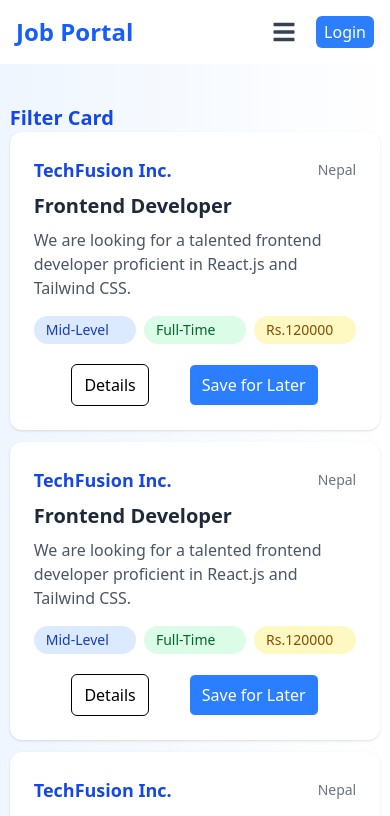
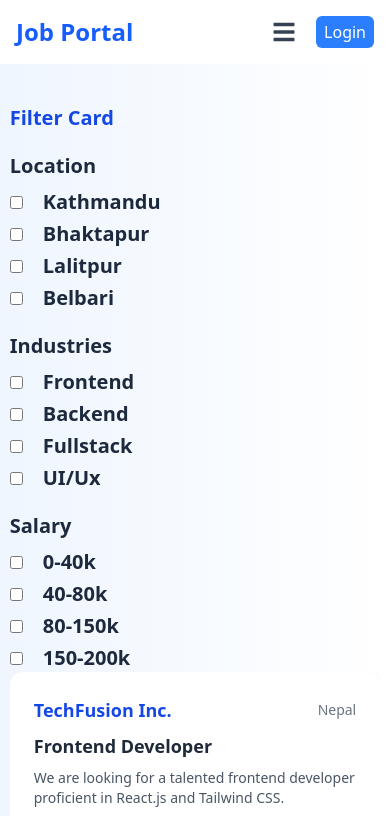
Before and after one commit to iamaayush-git/Job-Portal, a React (Vite) app in the folder frontend/: page /jobs in a window 390 px wide. Shown: the top 816 px of the page. Built offline with nearby package versions, Linux system fonts and the light colour scheme.

Commit message:
making profile page

```diff
--- /dev/null
+++ b/frontend/redux/slices/authSlice.js
@@ -0,0 +1,16 @@
+import { createSlice } from "@reduxjs/toolkit";
+
+const authSlice = createSlice({
+  name: "auth",
+  initialState: {
+    user: null,
+  },
+  reducers: {
+    setUser: (state, action) => {
+      state.user = action.payload;
+    }
+  }
+})
+
+export const { setUser } = authSlice.actions;
+export default authSlice.reducer;
--- a/frontend/redux/store.js
+++ b/frontend/redux/store.js
@@ -1,9 +1,11 @@
 import { configureStore } from "@reduxjs/toolkit"
 import loadingSlice from "../redux/slices/loadingSlice.js"
+import authSlice from "../redux/slices/authSlice.js"
 
 const store = configureStore({
   reducer: {
-    loading: loadingSlice
+    loading: loadingSlice,
+    auth: authSlice
   }
 })
 
--- a/frontend/src/App.jsx
+++ b/frontend/src/App.jsx
@@ -5,6 +5,8 @@ import Home from './pages/Home.jsx'
 import Login from "./pages/Login.jsx"
 import Signup from './pages/Signup.jsx'
 import Jobs from './pages/Jobs.jsx'
+import Browse from './pages/Browse.jsx'
+import Profile from './pages/Profile.jsx'
 
 
 const App = () => {
@@ -15,6 +17,8 @@ const App = () => {
         <Routes>
           <Route path='/' element={<Home />} />
           <Route path='/jobs' element={<Jobs />} />
+          <Route path='/services' element={<Browse />} />
+          <Route path='/profile' element={<Profile />} />
           <Route path='/login' element={<Login />} />
           <Route path='/signup' element={<Signup />} />
         </Routes>
--- a/frontend/src/components/JobCard.jsx
+++ b/frontend/src/components/JobCard.jsx
@@ -20,24 +20,24 @@ const JobCard = () => {
         <span className="text-sm text-gray-500">{jobs.country}</span>
       </div>
 
-      <h2 className="text-xl font-bold text-gray-800 mb-2">{jobs.title}</h2>
+      <h2 className="text-lg md:text-xl font-bold text-gray-800 mb-2">{jobs.title}</h2>
 
-      <p className="text-gray-600 mb-4">{jobs.description}</p>
+      <p className="text-sm text-gray-600 mb-4">{jobs.description}</p>
 
       <div className="grid grid-cols-3 gap-2">
-        <span className="px-3 py-1 text-sm bg-blue-100 text-blue-800 rounded-full">
+        <span className="flex items-center justify-center px-2 py-1 text-sm bg-blue-100 text-blue-800 rounded-full">
           {jobs.position}
         </span>
-        <span className="px-3 py-1 text-sm bg-green-100 text-green-800 rounded-full">
+        <span className="flex items-center justify-center px-2 py-1 text-sm bg-green-100 text-green-800 rounded-full">
           {jobs.type}
         </span>
-        <span className="px-3 py-1 text-sm bg-yellow-100 text-yellow-800 rounded-full">
+        <span className="flex items-center justify-center px-2 py-1 text-sm bg-yellow-100 text-yellow-800 rounded-full">
           {jobs.salary}
         </span>
       </div>
       <div className='flex items-center justify-center gap-10 mt-5'>
-        <button className='border cursor-pointer px-3 py-2 rounded-md hover:bg-blue-500 hover:text-white duration-150 '>Details</button>
-        <button className='border cursor-pointer px-3 py-2 rounded-md bg-blue-500 text-white hover:bg-blue-700 duration-150 '>Save for Later</button>
+        <button className='border cursor-pointer px-2 py-1 md:px-3 md:py-2 rounded-md hover:bg-blue-500 hover:text-white duration-150 '>Details</button>
+        <button className='border cursor-pointer px-2 py-1 md:px-3 md:py-2 rounded-md bg-blue-500 text-white hover:bg-blue-700 duration-150 '>Save for Later</button>
       </div>
     </div>
   )
--- a/frontend/src/components/LatestJobCard.jsx
+++ b/frontend/src/components/LatestJobCard.jsx
@@ -1,4 +1,3 @@
-// src/components/JobCard.jsx
 import React from 'react';
 
 const LatestJobCard = ({
--- /dev/null
+++ b/frontend/src/pages/Browse.jsx
@@ -0,0 +1,18 @@
+import React from 'react'
+import JobCard from '../components/JobCard';
+
+const Browse = () => {
+  const jobs = [1, 2, 3, 4, 5];
+  return (
+    <div className='w-[90vw] mx-auto py-10'>
+      <p className='font-semibold text-2xl text-slate-800'>Search Results ({jobs.length})</p>
+      <div className='mt-5 grid grid-cols-1 md:grid-cols-3 space-y-5'>
+        {jobs.map(() => {
+          return <JobCard />
+        })}
+      </div>
+    </div>
+  )
+}
+
+export default Browse
--- a/frontend/src/pages/Jobs.jsx
+++ b/frontend/src/pages/Jobs.jsx
@@ -1,17 +1,49 @@
-import React from 'react'
+import React, { useState } from 'react'
 import JobCard from '../components/JobCard'
 
 const Jobs = () => {
   const jobs = [1, 2, 2, 2, 2, 2, 2, 2, 2];
+  const jobFilter = [
+    {
+      name: "Location",
+      items: ["Kathmandu", "Bhaktapur", "Lalitpur", "Belbari"],
+    },
+    {
+      name: "Industries",
+      items: ["Frontend", "Backend", "Fullstack", "UI/Ux"]
+    },
+    {
+      name: "Salary",
+      items: ["0-40k", "40-80k", "80-150k", "150-200k"]
+    }
+  ]
+
+  const [filterDetails, setFilterDetails] = useState([])
 
   return (
     <div className="w-[95vw] mx-auto  pt-10 md:flex md:justify-center flex-col md:flex-row">
-      <div className='flex-1 text-xl font-bold text-blue-700'>Filter Card</div>
-      <div className='md:flex-7 grid md:grid-cols-3 space-y-3'>
-        {jobs.map(() => {
-          return <JobCard />
+      <div className='flex-1 text-xl font-bold text-blue-700'>
+        <p>Filter Card</p>
+        <div className='mt-5'>
+          {jobFilter.map((item, index) => {
+            return <div className='mt-5' key={index}>
+              <p className='text-slate-800'>{item.name}</p>
+              <div className='mt-2 space-y-1'>
+                {item.items.map((item, index) => {
+                  return <div className='flex items-center gap-5' key={index}>
+                    <input onChange={(e) => setFilterDetails((prev) => ([...prev, e.target.value]))} className='cursor-pointer' type="checkbox" name={item.name} value={item} id={item} />
+                    <p className='text-slate-800 font-semibold' >{item}</p>
+                  </div>
+                })}
+              </div>
+            </div>
+          })}
+        </div>
+      </div>
+      <div className='overflow-y-scroll h-[90vh] md:flex-7 grid md:grid-cols-3 space-y-3'>
+        {jobs.map((item, index) => {
+          return <JobCard key={index} />
         })}
-
 
       </div>
     </div>
--- a/frontend/src/pages/Login.jsx
+++ b/frontend/src/pages/Login.jsx
@@ -5,6 +5,7 @@ import { useDispatch, useSelector } from 'react-redux';
 import { Link, useNavigate } from 'react-router-dom';
 import { toast } from 'react-toastify';
 import { setLoading } from '../../redux/slices/loadingSlice';
+import { setUser } from "../../redux/slices/authSlice"
 
 const Login = () => {
   const navigate = useNavigate()
@@ -34,6 +35,7 @@ const Login = () => {
       if (response.data.success === true) {
         toast.success(response.data.message);
         dispatch(setLoading(false))
+        dispatch(setUser(response.data.user))
         navigate('/')
       }
 
--- /dev/null
+++ b/frontend/src/pages/Profile.jsx
@@ -0,0 +1,57 @@
+// src/components/ProfilePage.jsx
+import React from 'react';
+import { useSelector } from 'react-redux';
+
+const Profile = () => {
+  // const user = {
+  //   name: 'John Doe',
+  //   email: 'johndoe@example.com',
+  //   phone: '+977-9876543210',
+  //   country: 'Nepal',
+  //   about: 'Passionate web developer with expertise in React.js and Node.js. Always eager to learn new technologies.',
+  //   image: 'https://via.placeholder.com/150', // Replace with actual image URL or local asset
+  // };
+
+  const { user } = useSelector(state => state.auth);
+
+  return (
+    <div className="min-h-screen bg-gray-100 py-10 px-4 flex justify-center">
+      <div className="bg-white shadow-lg rounded-lg max-w-md w-full p-6 sm:p-8">
+        <div className="flex flex-col items-center">
+          <img
+            src={"https://static.vecteezy.com/system/resources/previews/020/765/399/non_2x/default-profile-account-unknown-icon-black-silhouette-free-vector.jpg"}
+            alt="Profile"
+            className="w-24 h-24 rounded-full object-cover border-4 border-blue-500 shadow mb-4"
+          />
+          <h2 className="text-xl font-semibold text-gray-800">{user?.fullname ? user?.fullname : "please add your fullname"}</h2>
+          <p className="text-gray-500">{user?.email ? user.email : "please add your email"}</p>
+        </div>
+
+        <div className="mt-6 space-y-4">
+          <div>
+            <label className="text-gray-600 font-medium">Phone:</label>
+            <p className="text-gray-800">{user?.phoneNumber ? user.phoneNumber : "please add your phone number"}</p>
+          </div>
+
+          <div>
+            <label className="text-gray-600 font-medium">Role:</label>
+            <p className="text-gray-800">{user?.role ? user.role : "please add your role"}</p>
+          </div>
+
+          <div>
+            <label className="text-gray-600 font-medium">About:</label>
+            <p className="text-gray-700">{user?.about ? user.about : "please add your details."}</p>
+          </div>
+        </div>
+
+        <div className="mt-6 text-center">
+          <button className="bg-blue-600 text-white px-5 py-2 rounded hover:bg-blue-700 transition">
+            Edit Profile
+          </button>
+        </div>
+      </div>
+    </div>
+  );
+};
+
+export default Profile;
```
Also changed, not shown: frontend/src/components/Navbar.jsx (+10 -8 lines).
